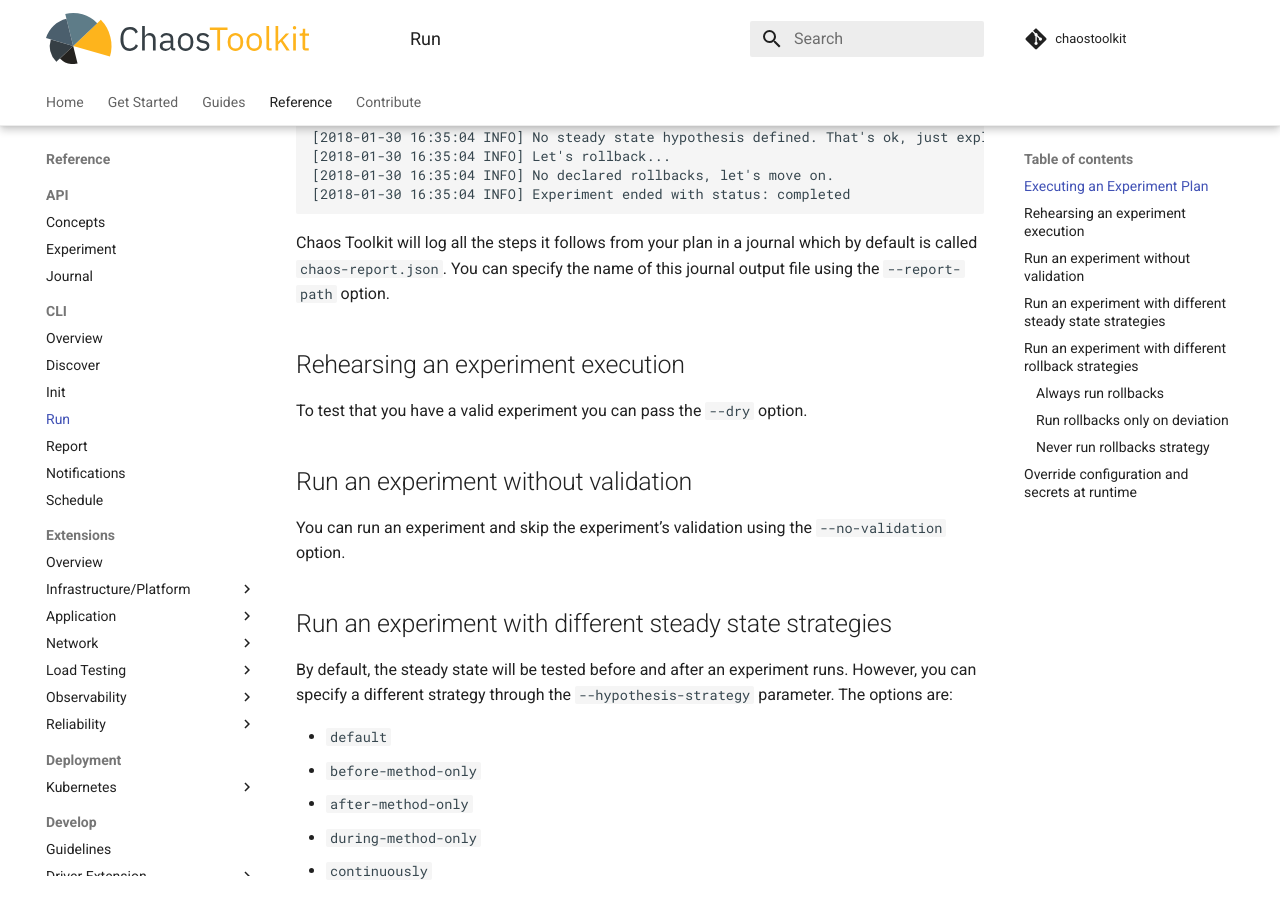
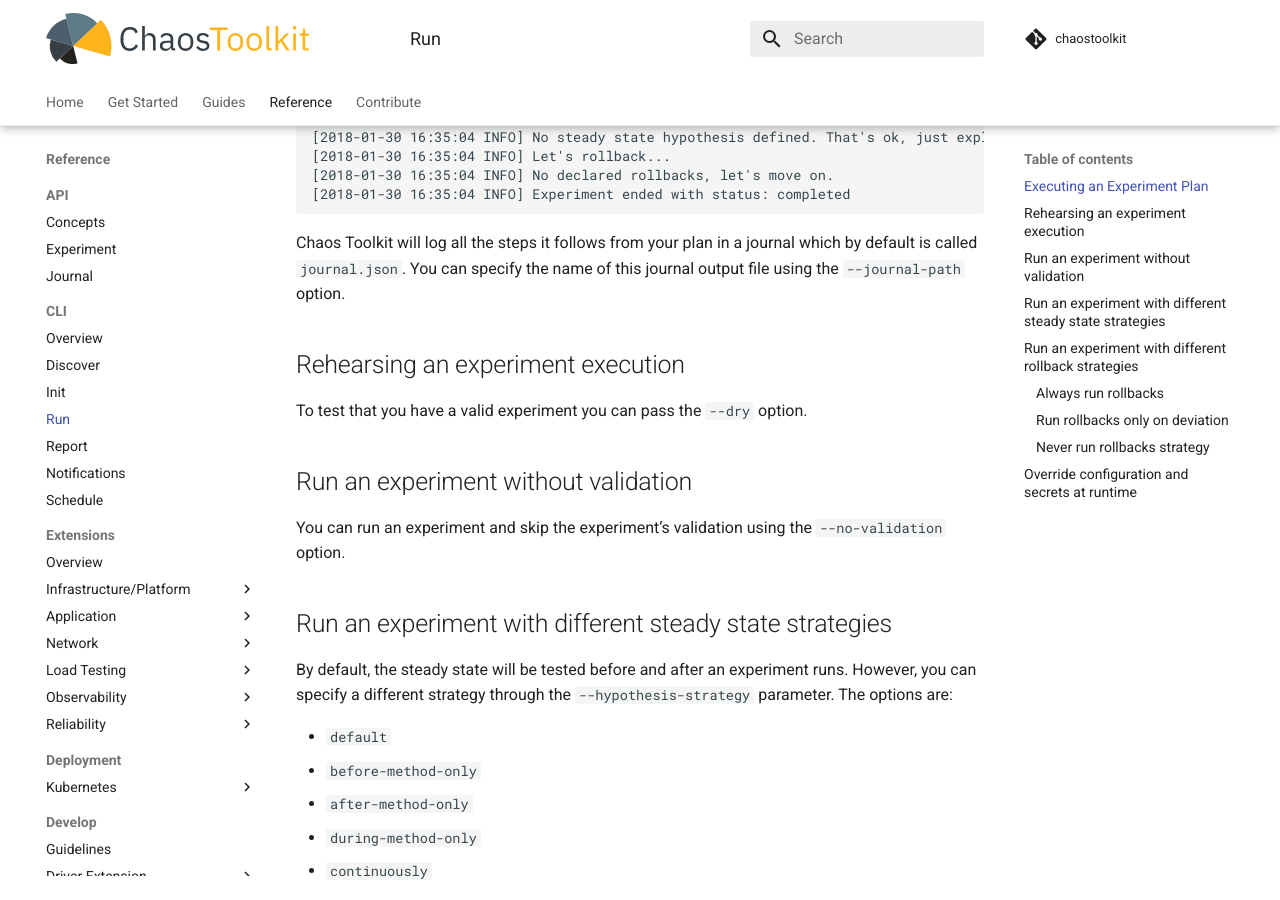
Before and after one commit to chaostoolkit/chaostoolkit-documentation, an MkDocs documentation site: the page built from sources/reference/usage/run.md, in a window 1280 px wide and 900 px high, scrolled down 1422 px. Built offline with MkDocs 1.6.1 and Material for MkDocs 9.7.7, drawn with Linux system fonts in a browser that asks for light colours; comment, search, counter and statistics services are not loaded.

Commit message:
Remove references to chaos-report.json
Signed-off-by: Ciaran Evans <ciaran@reliably.com>

````diff
--- a/sources/reference/usage/run.md
+++ b/sources/reference/usage/run.md
@@ -77,8 +77,8 @@
 ```
 
 Chaos Toolkit will log all the steps it follows from your plan in a journal which by default is
-called `chaos-report.json`. You can specify the name of this journal
-output file using the `--report-path` option.
+called `journal.json`. You can specify the name of this journal
+output file using the `--journal-path` option.
 
 ## Rehearsing an experiment execution
 
````
